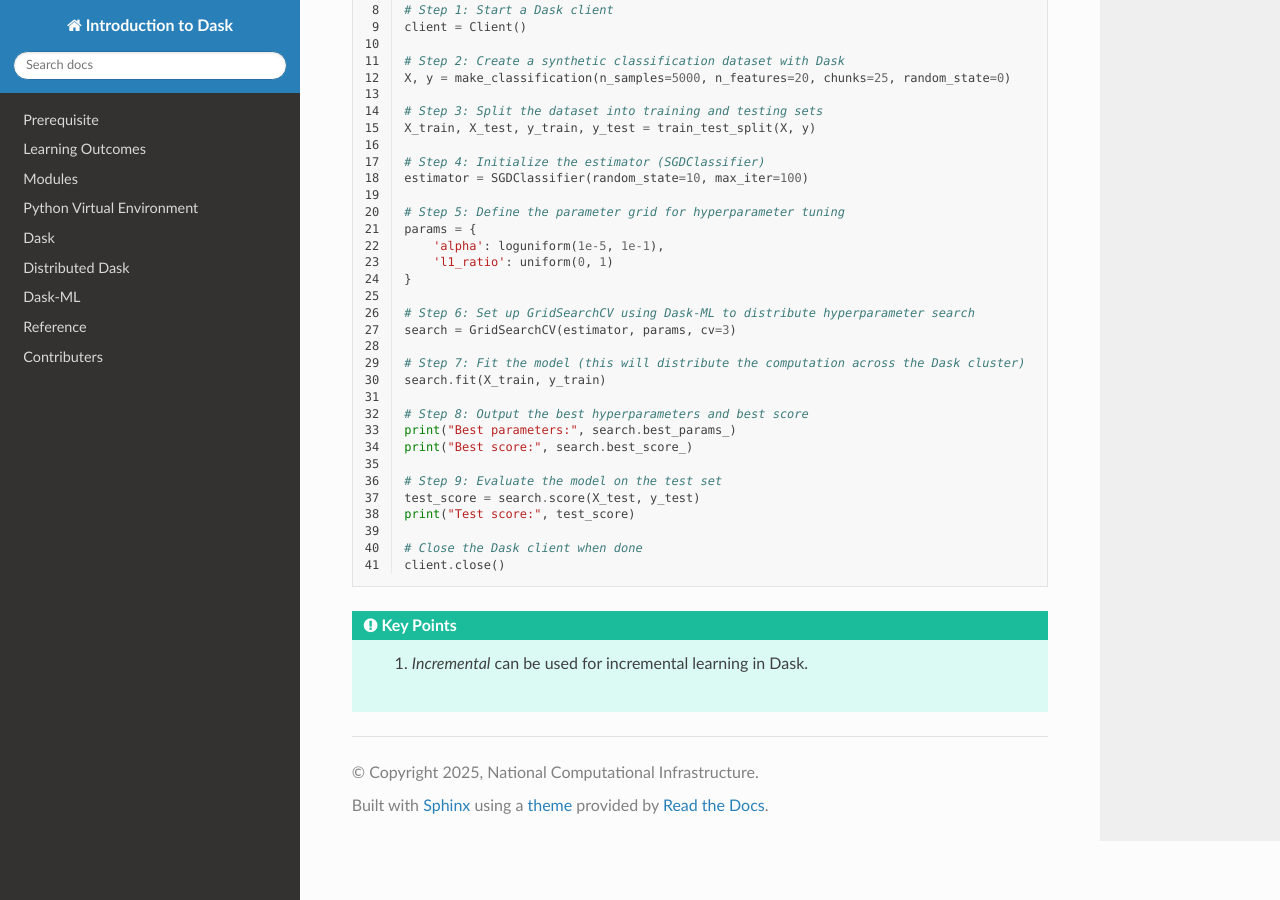
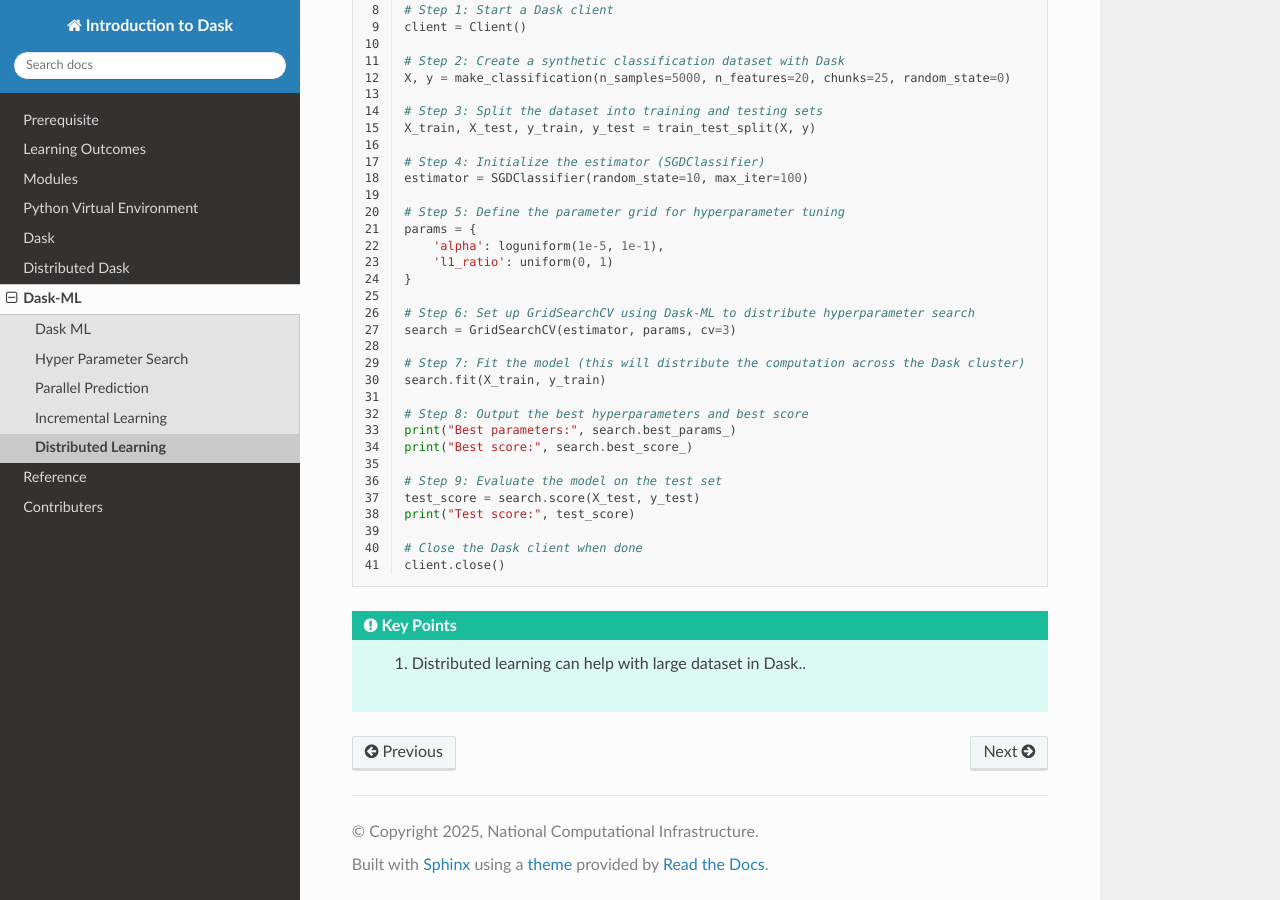
Before and after one commit to NCI900-Training-Organisation/intro-to-dask, a Sphinx documentation site: the page built from docs/source/tutorial/Ml/distlearn.rst, in a window 1280 px wide and 900 px high, scrolled down 749 px. Built offline with Sphinx 7.4.7 and the Read the Docs theme 3.1.0, drawn with Linux system fonts in a browser that asks for light colours.

Commit message:
distributed dask

```diff
--- a/docs/source/tutorial.rst
+++ b/docs/source/tutorial.rst
@@ -28,6 +28,7 @@ Dask-ML
     tutorial/Ml/hyper.rst
     tutorial/Ml/postfit.rst
     tutorial/Ml/inc.rst
+    tutorial/Ml/distlearn.rst
 
 
 
--- a/docs/source/tutorial/Ml/distlearn.rst
+++ b/docs/source/tutorial/Ml/distlearn.rst
@@ -68,4 +68,4 @@ the workers, and training happens concurrently across the distributed setup.
 .. admonition:: Key Points
    :class: hint
 
-    #. `Incremental` can be used for incremental learning in Dask.
+    #. Distributed learning can help with large dataset in Dask..
```
